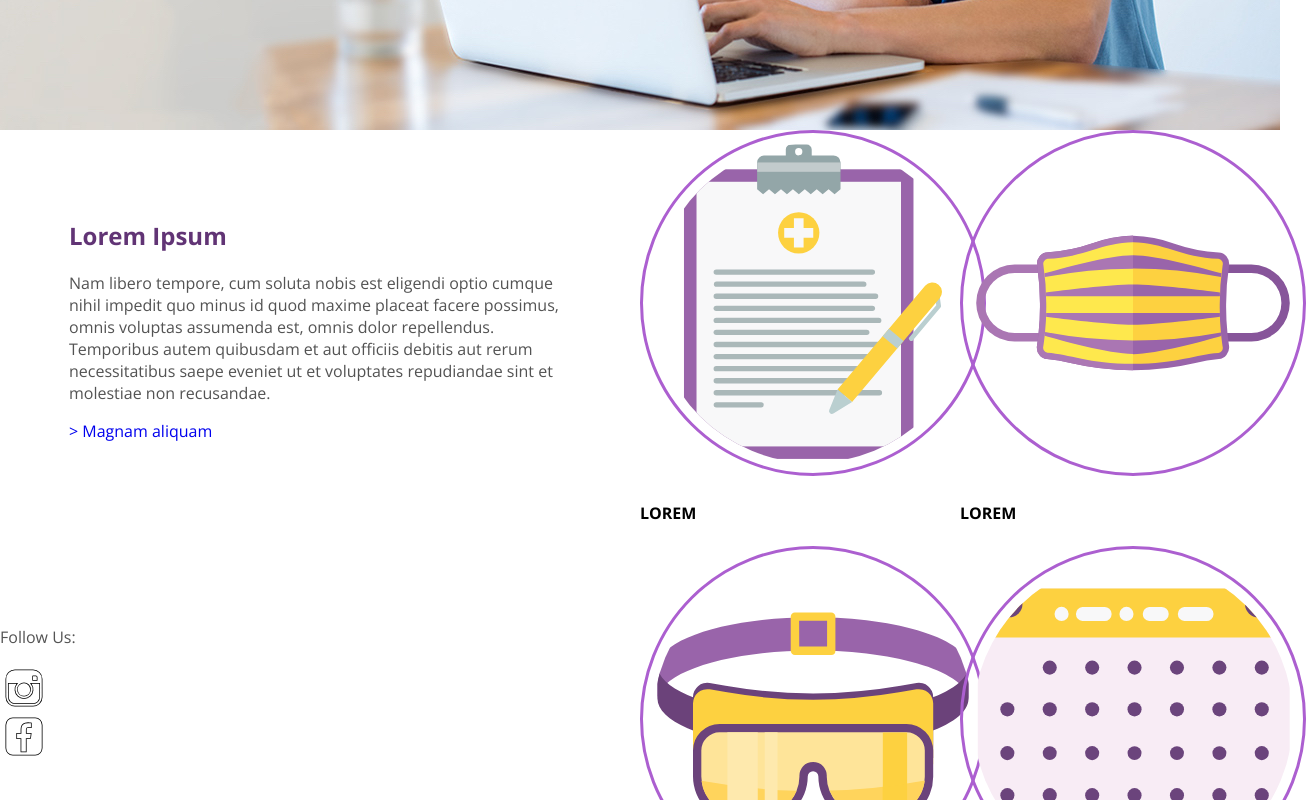
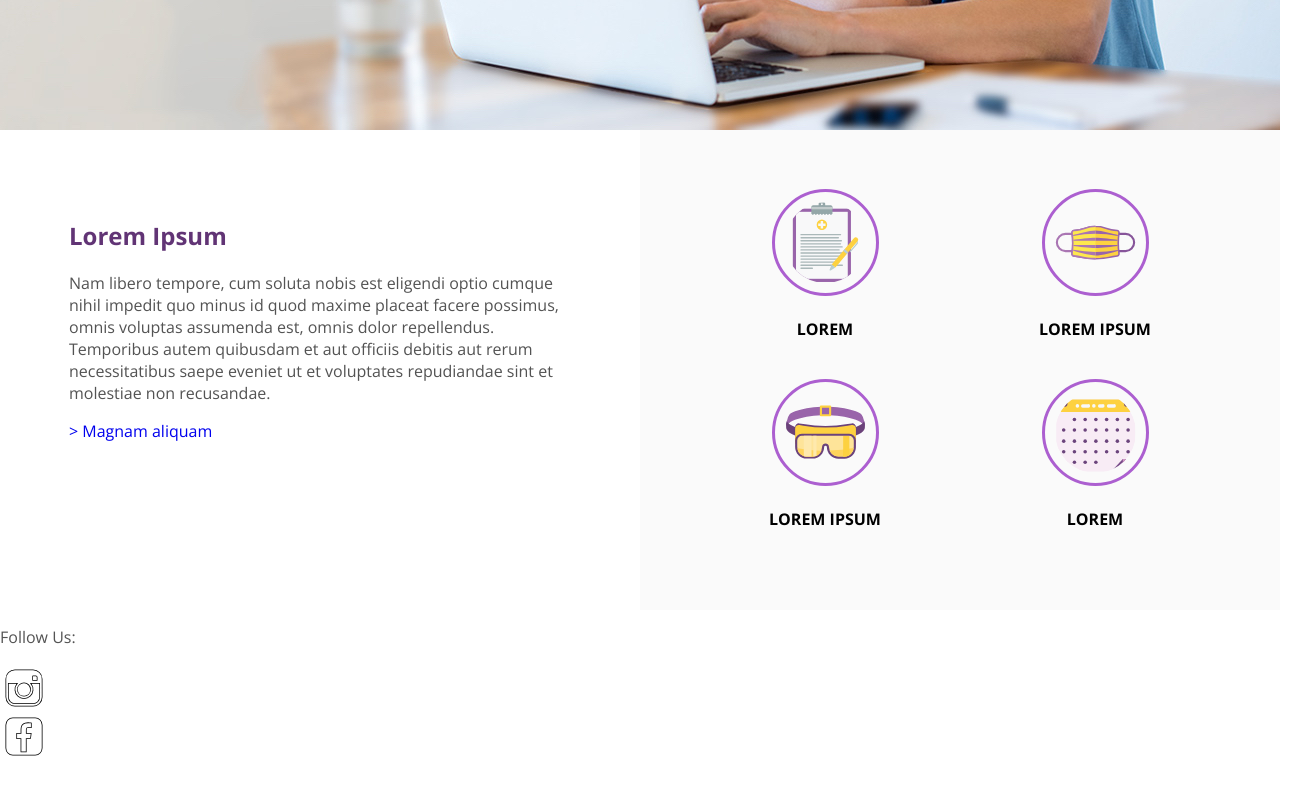
Before and after one commit to alliecaton/rg-test, a React (Create React App) app: page / in a window 1280 px wide. Shown: the part 1700-2500 px from the top of the page, 1306 px wide, since content can reach past the window. After the commit the page ends 2461 px from the top, so only its background shows below. Built offline with nearby package versions, Linux system fonts and the light colour scheme.

Commit message:
center align text on icons

```diff
--- a/src/App.css
+++ b/src/App.css
@@ -70,9 +70,10 @@ body {
 	display: grid;
 	grid-template-columns: 1fr 1fr;
 	grid-template-rows: 1fr 1fr;
-
+	background-color: rgba(250 250 250);
 	justify-items: center;
 	align-items: center;
+	padding: 50px;
 }
 
 .component-image {
@@ -128,10 +129,23 @@ body {
 	/* background-color: #ededed; */
 }
 
+.icon-wrapper {
+	width: 100%;
+	display: flex;
+	flex-flow: column wrap;
+	align-items: center;
+	justify-content: center;
+}
+
 .small-icon {
-	width: 100%;
+	width: 30%;
 	border-radius: 50%;
 	padding: 10px;
 	border-style: solid;
 	border-color: rgba(172 95 208);
 }
+
+.icon-title-wrapper {
+	width: auto;
+	text-align: center;
+}
--- a/src/components/shared-elements/Icon.js
+++ b/src/components/shared-elements/Icon.js
@@ -4,7 +4,7 @@ const Icon = ({ image, title }) => {
 	return (
 		<div className='icon-wrapper'>
 			<img className='small-icon' src={image} alt='icon' />
-			<h4>{title}</h4>
+			<h4 className='icon-title-wrapper'>{title}</h4>
 		</div>
 	)
 }
--- a/src/containers/ThirdBody.js
+++ b/src/containers/ThirdBody.js
@@ -16,8 +16,8 @@ const ThirdBody = () => {
 			/>
 			<div className='icon-grids'>
 				<Icon image={clipboard} title={'LOREM'} />
-				<Icon image={mask} title={'LOREM'} />
-				<Icon image={goggles} title={'LOREM'} />
+				<Icon image={mask} title={'LOREM IPSUM'} />
+				<Icon image={goggles} title={'LOREM IPSUM'} />
 				<Icon image={calendar} title={'LOREM'} />
 			</div>
 		</div>
```
